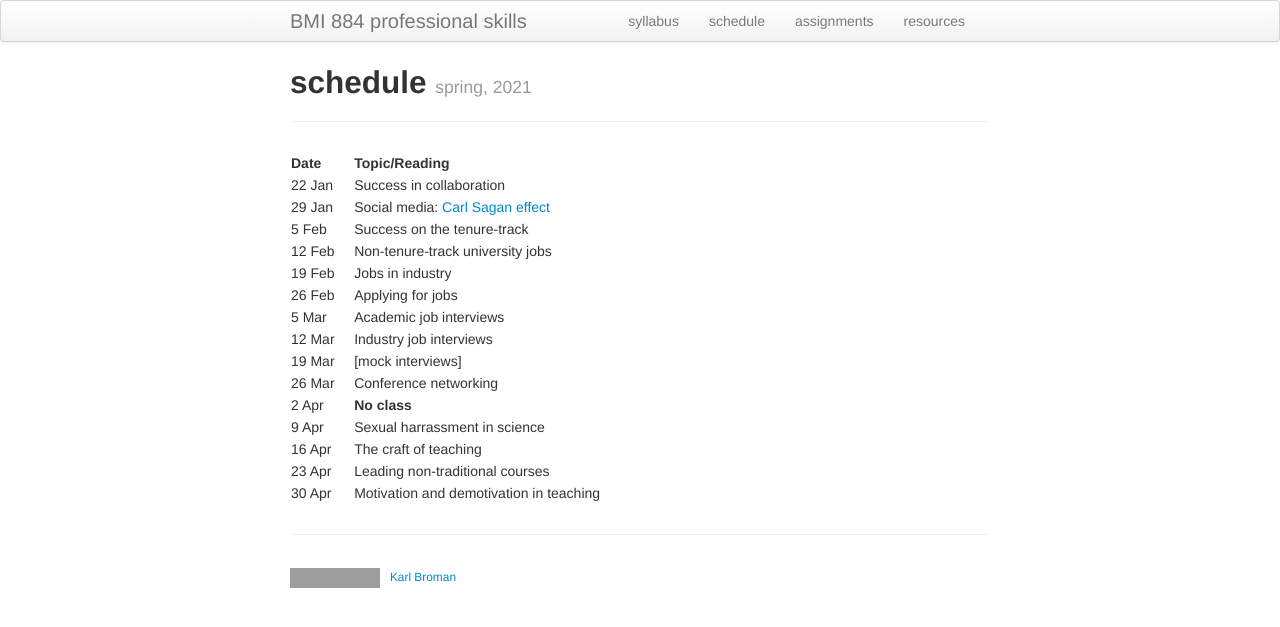
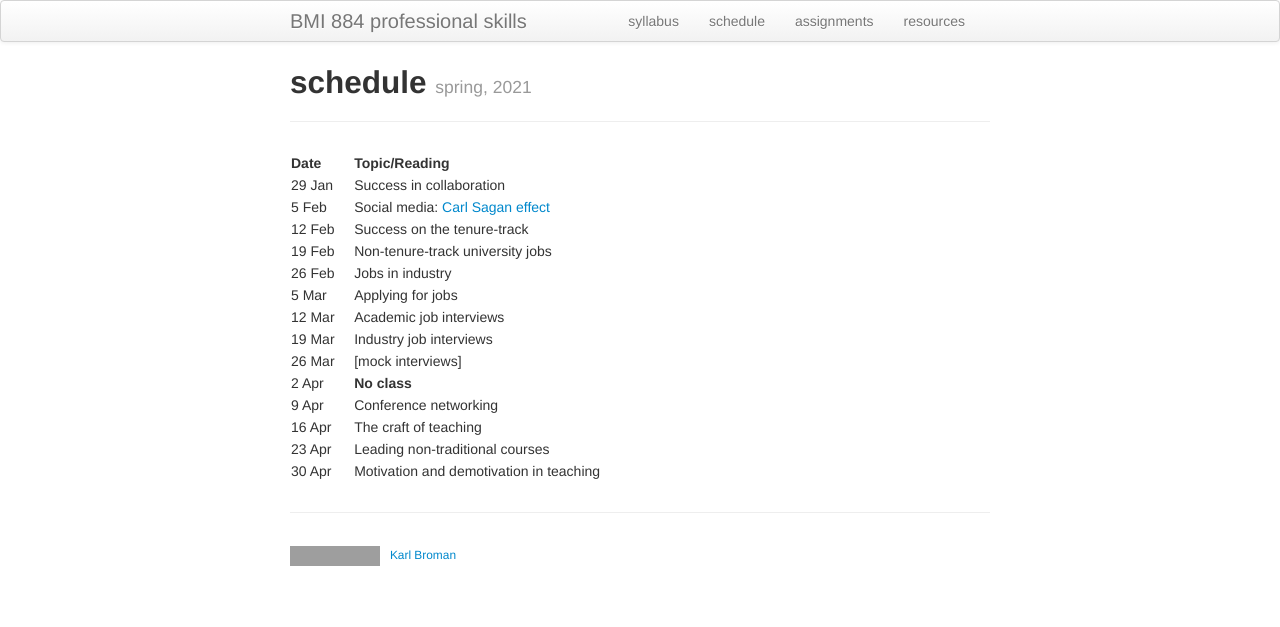
Before and after one commit to kbroman/BMI884_spring2021, a Jekyll site: the page built from schedule.md, in a window 1280 px wide. Shown: the top 627 px of the page. Built offline with Jekyll 4.4.1, drawn with Linux system fonts in a browser that asks for light colours; grey boxes are pictures that could not be loaded.

Commit message:
Revise schedule due to change in academic calendar

```diff
--- a/schedule.md
+++ b/schedule.md
@@ -7,18 +7,17 @@ description: Schedule and readings for BMI 884, Biomedical data science professi
 
 | Date    | &nbsp;&nbsp;&nbsp;&nbsp;   | Topic/Reading  |
 | :------ | -- | :----- |
-| 22 Jan  |    | Success in collaboration |
-| 29 Jan  |    | Social media: [Carl Sagan effect](https://doi.org/10.1523/JNEUROSCI.0086-16.2016) |
-| 5 Feb   |    | Success on the tenure-track |
-| 12 Feb  |    | Non-tenure-track university jobs |
-| 19 Feb  |    | Jobs in industry |
-| 26 Feb  |    | Applying for jobs |
-| 5 Mar   |    | Academic job interviews |
-| 12 Mar  |    | Industry job interviews |
-| 19 Mar  |    | \[mock interviews\] |
-| 26 Mar  |    | Conference networking |
+| 29 Jan  |    | Success in collaboration |
+| 5 Feb   |    | Social media: [Carl Sagan effect](https://doi.org/10.1523/JNEUROSCI.0086-16.2016) |
+| 12 Feb  |    | Success on the tenure-track |
+| 19 Feb  |    | Non-tenure-track university jobs |
+| 26 Feb  |    | Jobs in industry |
+| 5 Mar   |    | Applying for jobs |
+| 12 Mar  |    | Academic job interviews |
+| 19 Mar  |    | Industry job interviews |
+| 26 Mar  |    | \[mock interviews\] |
 | 2 Apr   |    | **No class** |
-| 9 Apr   |    | Sexual harrassment in science |
+| 9 Apr   |    | Conference networking |
 | 16 Apr  |    | The craft of teaching |
 | 23 Apr  |    | Leading non-traditional courses |
 | 30 Apr  |    | Motivation and demotivation in teaching |
```
